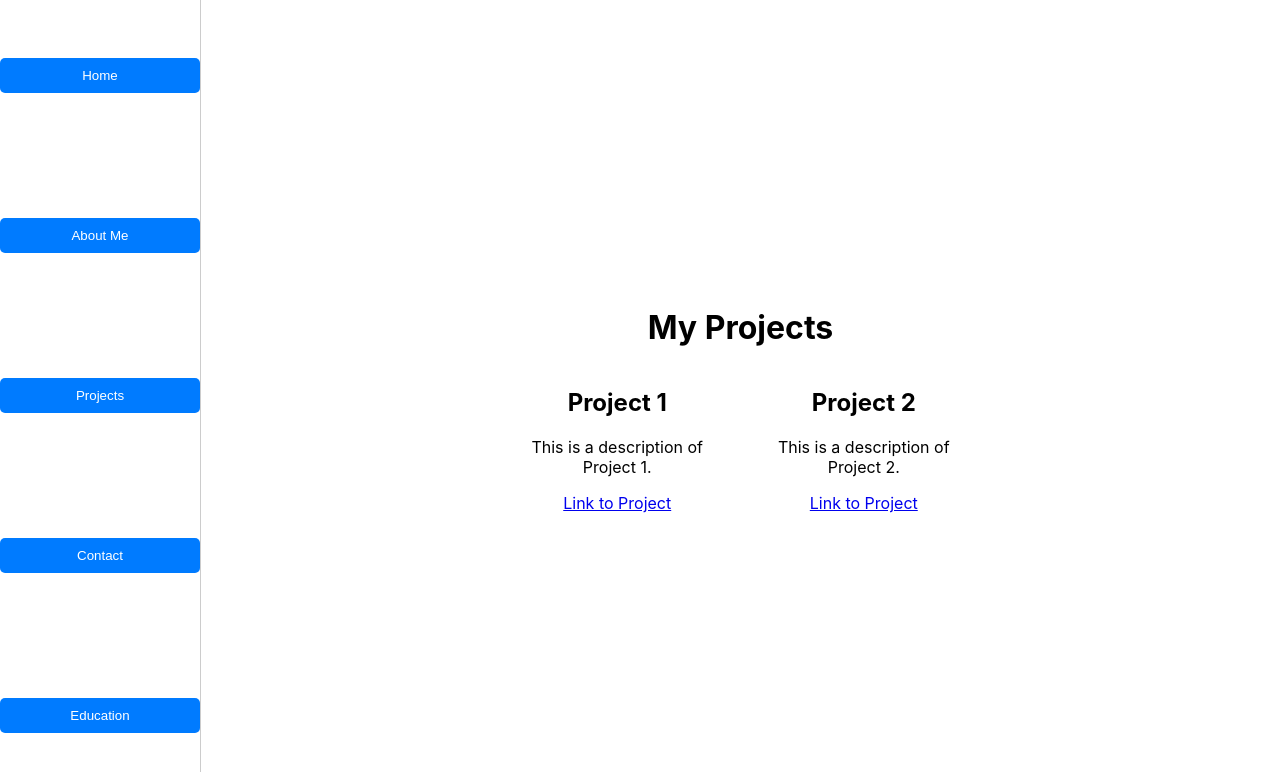
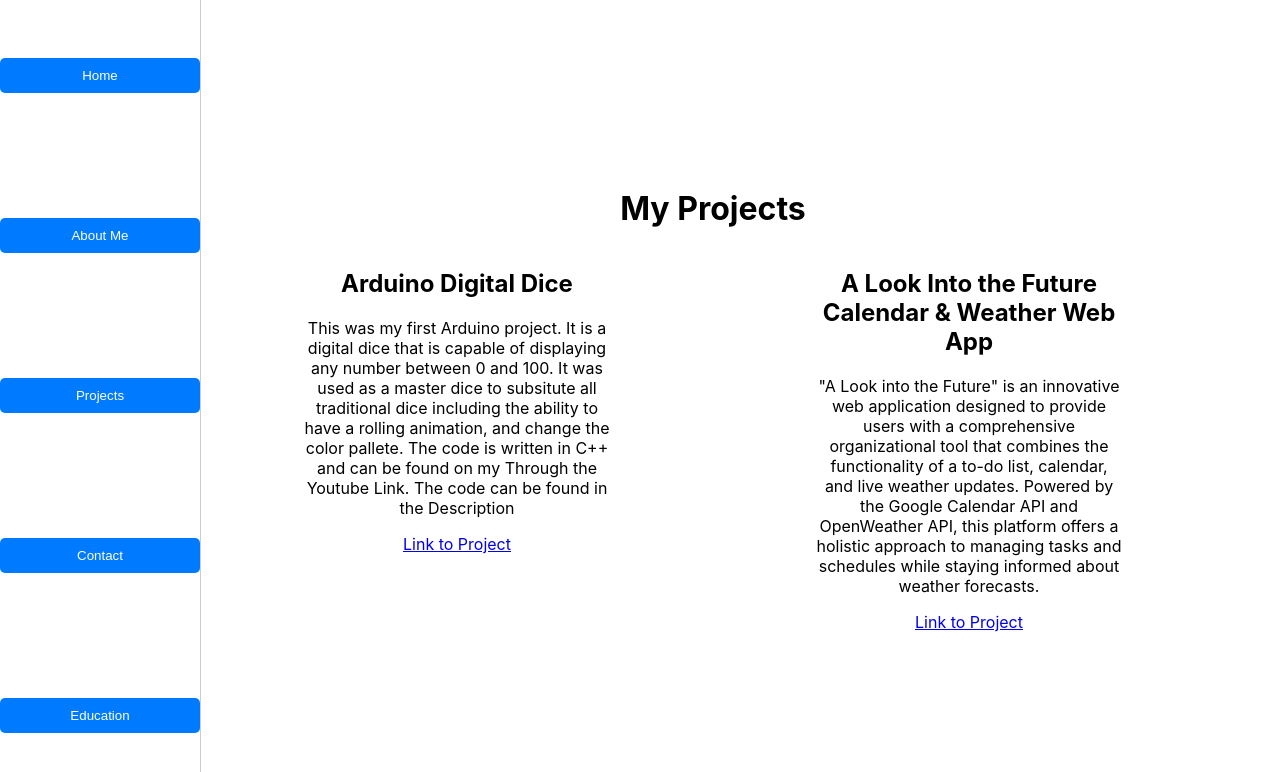
Before and after one commit to abdurisaq/Personal-Website, a React (Create React App) app: page / in a window 1280 px wide. Both pictures are taken after a click on the button "Projects". Shown: the top 772 px of the page. Built offline with nearby package versions, Linux system fonts and the light colour scheme.

Commit message:
added project description, Issue 6

```diff
--- a/src/App.css
+++ b/src/App.css
@@ -47,21 +47,26 @@
   height: 100vh;
   border-right: 1px solid #ccc;
 }
-
+.body{
+  display:flex;
+}
 .content {
   display: flex;
   justify-content: center;
   align-items: center;
   flex-grow: 1;
+  max-width: 80%;
 }
 
 .projects-container {
   display: flex;
   justify-content: space-around;
+  max-width: 100%;
+  align-items: flex-start;
 }
 
 .project {
-  width: 45%;
+  max-width: 30%;
 
 }
 
@@ -89,3 +94,6 @@
   padding: 5px;
   margin: 5px;
 }
+html {
+  overflow-x: scroll;
+}
--- a/src/pages/projects.jsx
+++ b/src/pages/projects.jsx
@@ -3,14 +3,14 @@ import React from 'react';
 function Projects() {
   const projectList = [
     {
-      title: 'Project 1',
-      description: 'This is a description of Project 1.',
-      link: 'http://example.com/project1'
+      title: 'Arduino Digital Dice',
+      description: 'This was my first Arduino project. It is a digital dice that is capable of displaying any number between 0 and 100. It was used as a master dice to subsitute all traditional dice including the ability to have a rolling animation, and change the color pallete. The code is written in C++ and can be found on my Through the Youtube Link. The code can be found in the Description',
+      link: 'https://youtu.be/Wm55BWKkH3o'
     },
     {
-      title: 'Project 2',
-      description: 'This is a description of Project 2.',
-      link: 'http://example.com/project2'
+      title: 'A Look Into the Future Calendar & Weather Web App',
+      description: '"A Look into the Future" is an innovative web application designed to provide users with a comprehensive organizational tool that combines the functionality of a to-do list, calendar, and live weather updates. Powered by the Google Calendar API and OpenWeather API, this platform offers a holistic approach to managing tasks and schedules while staying informed about weather forecasts.',
+      link: 'https://github.com/TommyOh0428/Cmpt276-project'
     }
   ];
 
```
